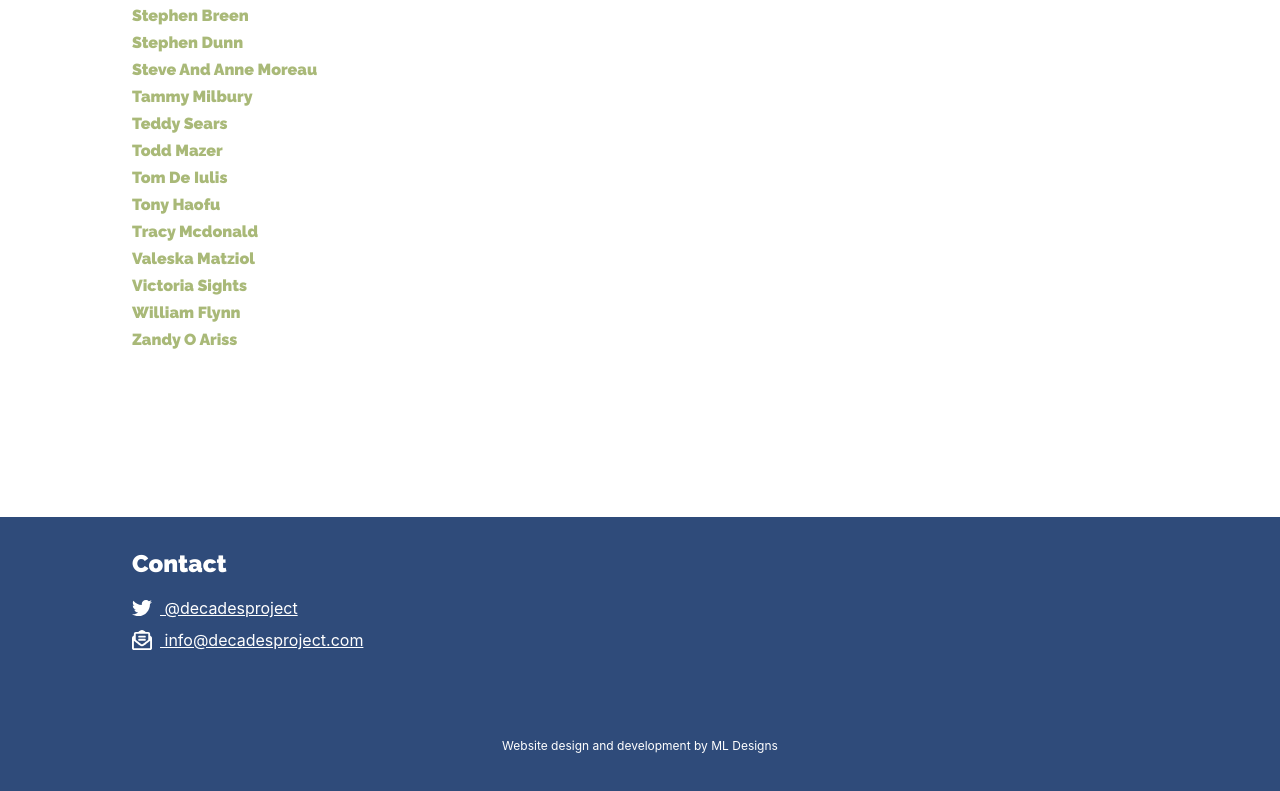
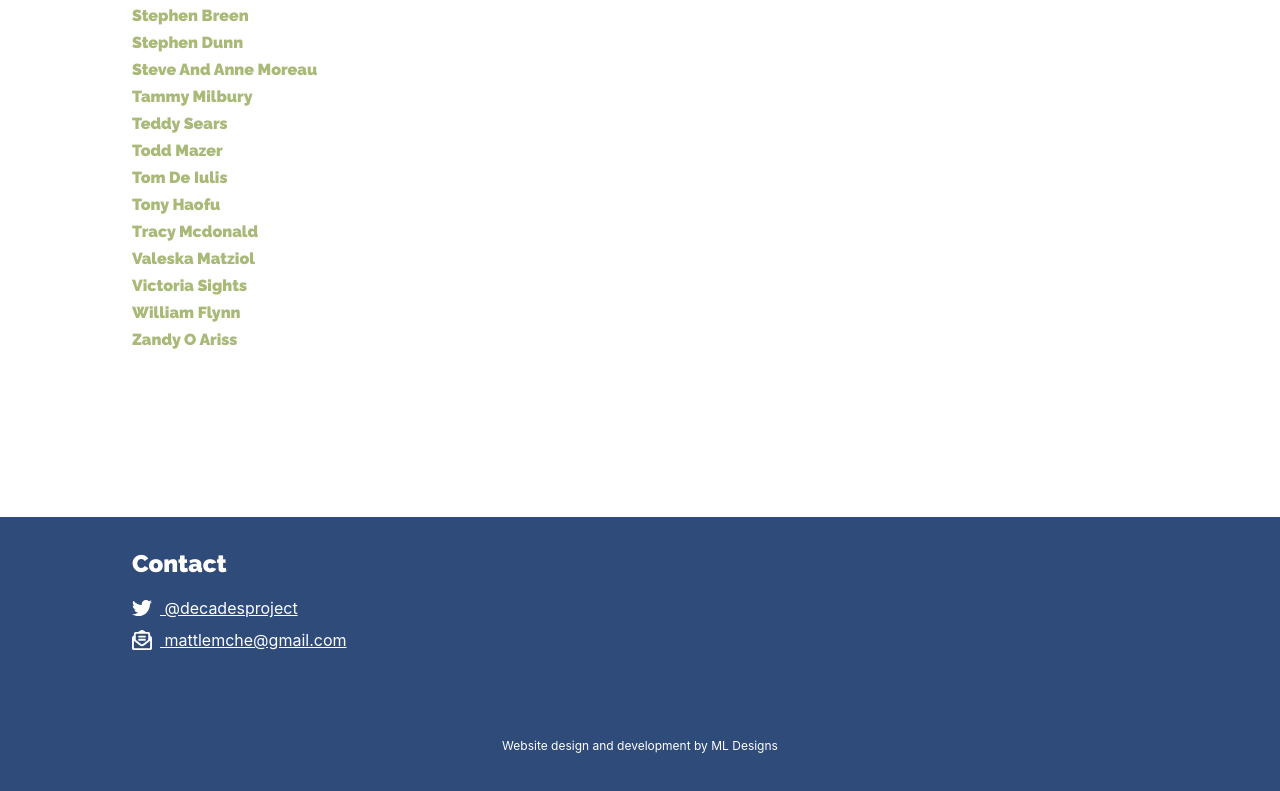
Before and after one commit to mattlemche/decades-project, a React (Create React App) app: page /supporters in a window 1280 px wide. Shown: the part 4381-5172 px from the top of the page. Built offline with nearby package versions, Linux system fonts and the light colour scheme.

Commit message:
update donation link to BUYMEACOFFE and update email address contact to Matt Personal email

```diff
--- a/src/components/Donation/Donation.js
+++ b/src/components/Donation/Donation.js
@@ -7,7 +7,7 @@ function Donation() {
                 <p className="heading-3">
                     Want to help us complete this next chapter?
                 </p>
-                <a href="https://www.indiegogo.com/projects/decades-chapter-ii/x/492696#/" className="button button--cherry" target="_blank" rel="noreferrer">
+                <a href="https://www.buymeacoffee.com/decades" className="button button--cherry" target="_blank" rel="noreferrer">
                     CLick here to donate
                 </a>
             </div>
--- a/src/components/Footer/Footer.js
+++ b/src/components/Footer/Footer.js
@@ -13,8 +13,8 @@ function Footer() {
                  <Twitter className="footer__social"/> @decadesproject
                 </a>
 
-                <a href="mailto:info@decadesproject.com?subject=I'm%20interested%20in%20the%20Decades%20Project" className="footer__contact" target="_blank" rel="noreferrer">
-                 <Email className="footer__social"/> info@decadesproject.com
+                <a href="mailto:mattlemche@gmail.com?subject=I'm%20interested%20in%20the%20Decades%20Project" className="footer__contact" target="_blank" rel="noreferrer">
+                 <Email className="footer__social"/> mattlemche@gmail.com
                 </a>
 
 
--- a/src/components/MainHeader/MainHeader.js
+++ b/src/components/MainHeader/MainHeader.js
@@ -12,7 +12,7 @@ function MainHeader() {
             </p>
             <DecadesClock />
             <div className="furniture furniture--3"></div>
-            <a href="https://www.indiegogo.com/projects/decades-chapter-ii/x/492696#/" className="button button--white" target="_blank" rel="noreferrer">Click here to donate</a>
+            <a href="https://www.buymeacoffee.com/decades" className="button button--white" target="_blank" rel="noreferrer">Click here to donate</a>
             {/* <div className="arrow">
 
                 <a href="#about" className="arrow__glyph">
```
